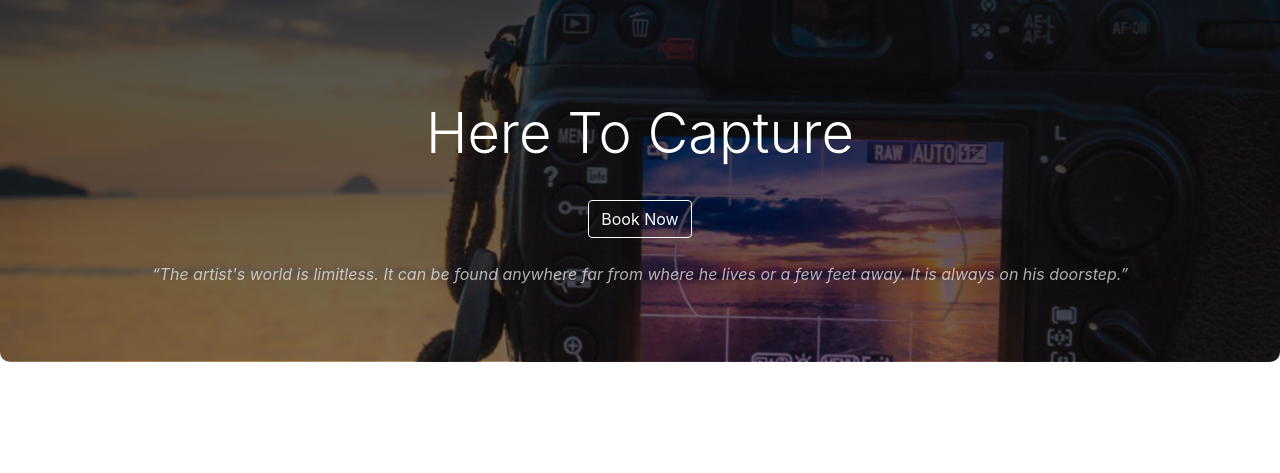
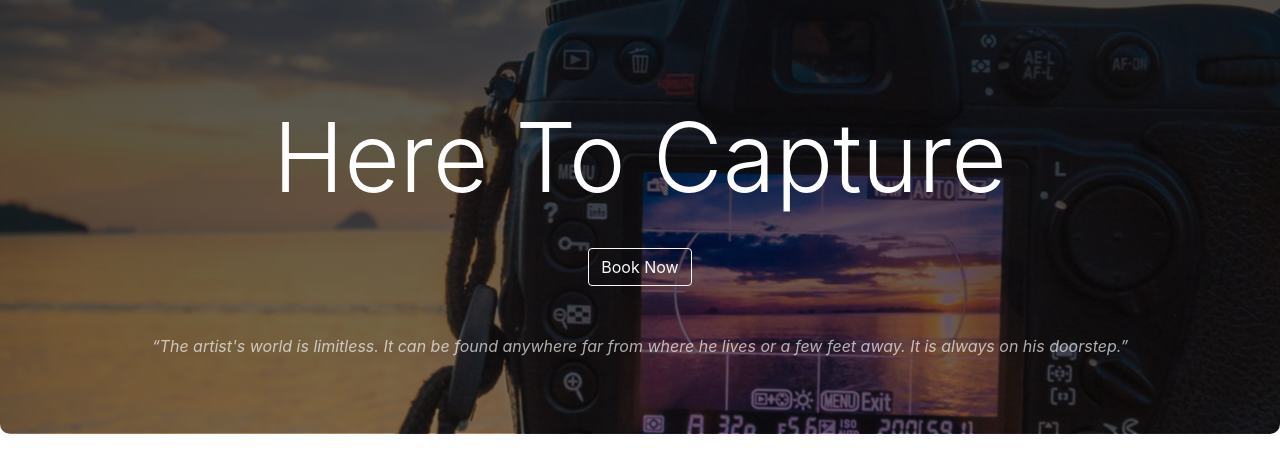
Before and after one commit to FredAlcantara/flask-tut, a Flask app: page / in a window 1280 px wide. Shown: the part 110-583 px from the top of the page. Run offline with Flask 2, Linux system fonts and the light colour scheme.

Commit message:
changed h1 tag size

```diff
--- a/templates/index.html
+++ b/templates/index.html
@@ -3,11 +3,12 @@
 <div id="hero">
   <div class="container-fluid">
     <div>
-      <h1 class="display-4 text-center text-white">Here To Capture</h1>
+      <h1 class="display-1 text-center text-white">Here To Capture</h1>
       <br />
       <div class="d-flex justify-content-center">
         <button type="button" class="btn btn-outline-light">Book Now</button>
       </div>
+      <br />
       <br />
       <div class="d-flex justify-content-center text-wrapper">
         <div class="box b1">
```
